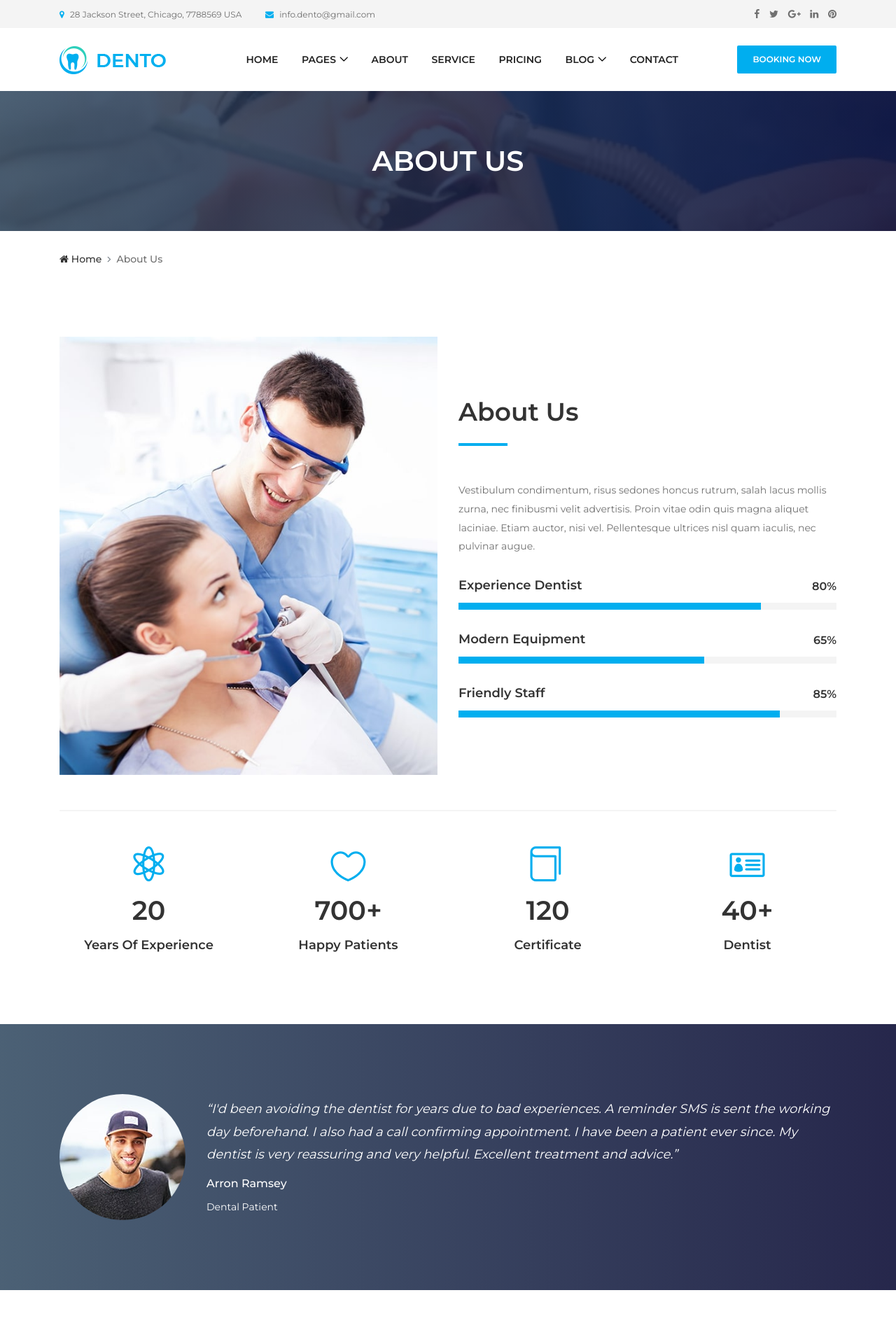
After one commit to jooydebnath/dentist, a Django app: page /about/ in a window 1280 px wide. The commit adds this page. Shown: the top 1920 px of the page at 70% size. Run offline with Django 3.2, Linux system fonts and the light colour scheme; some libraries are stand-ins or nearby versions; some web fonts are replaced.

Commit message:
add about page, service page, pricing page and dynamic all pages

```diff
--- /dev/null
+++ b/website/templates/about.html
@@ -0,0 +1,275 @@
+{% extends "base.html" %}
+{% load static %}
+{% block content %}
+{% include 'navbar.html' %}
+
+
+  <!-- ***** Breadcrumb Area Start ***** -->
+  <div class="breadcumb-area bg-img bg-gradient-overlay" style="background-image: url({% static 'website/img/bg-img/12.jpg' %});">
+    <div class="container h-100">
+      <div class="row h-100 align-items-center">
+        <div class="col-12">
+          <h2 class="title">About Us</h2>
+        </div>
+      </div>
+    </div>
+  </div>
+  <div class="breadcumb--con">
+    <div class="container">
+      <div class="row">
+        <div class="col-12">
+          <nav aria-label="breadcrumb">
+            <ol class="breadcrumb">
+              <li class="breadcrumb-item"><a href="#"><i class="fa fa-home"></i> Home</a></li>
+              <li class="breadcrumb-item active" aria-current="page">About Us</li>
+            </ol>
+          </nav>
+        </div>
+      </div>
+    </div>
+  </div>
+  <!-- ***** Breadcrumb Area End ***** -->
+
+  <!-- ****** About Us Area Start ******* -->
+  <section class="dento-about-us-area mt-70">
+    <div class="container">
+      <div class="row align-items-center">
+        <!-- About Us Thumbnail -->
+        <div class="col-12 col-md-6">
+          <div class="about-us-thumbnail mb-50">
+            <img src="{% static 'website/img/bg-img/15.jpg' %}" alt="">
+          </div>
+        </div>
+        <!-- About Content -->
+        <div class="col-12 col-md-6">
+          <div class="about-us-content mb-50">
+            <!-- Section Heading -->
+            <div class="section-heading">
+              <h2>About Us</h2>
+              <div class="line"></div>
+            </div>
+            <p>Vestibulum condimentum, risus sedones honcus rutrum, salah lacus mollis zurna, nec finibusmi velit advertisis. Proin vitae odin quis magna aliquet laciniae. Etiam auctor, nisi vel. Pellentesque ultrices nisl quam iaculis, nec pulvinar
+              augue.</p>
+
+            <!-- Single Skills Area -->
+            <div class="single-skills-area mt-30">
+              <h6>Experience Dentist</h6>
+              <div id="bar1" class="barfiller">
+                <span class="tip"></span>
+                <span class="fill" data-percentage="80"></span>
+              </div>
+            </div>
+
+            <!-- Single Skills Area -->
+            <div class="single-skills-area mt-30">
+              <h6>Modern Equipment</h6>
+              <div id="bar2" class="barfiller">
+                <span class="tip"></span>
+                <span class="fill" data-percentage="65"></span>
+              </div>
+            </div>
+
+            <!-- Single Skills Area -->
+            <div class="single-skills-area mt-30">
+              <h6>Friendly Staff</h6>
+              <div id="bar3" class="barfiller">
+                <span class="tip"></span>
+                <span class="fill" data-percentage="85"></span>
+              </div>
+            </div>
+          </div>
+        </div>
+      </div>
+    </div>
+  </section>
+  <!-- ****** About Us Area End ****** -->
+
+  <div class="container">
+    <div class="dento-border clearfix"></div>
+  </div>
+
+  <!-- Cool Facts Area Start -->
+  <section class="dento-cta-area">
+    <div class="container">
+      <div class="row">
+        <!-- Cool Facts Area -->
+        <div class="col-12 col-sm-6 col-lg-3">
+          <div class="single-cta text-center mt-50 mb-100">
+            <i class="icon_genius"></i>
+            <h2><span class="counter">20</span></h2>
+            <h5>Years Of Experience</h5>
+          </div>
+        </div>
+
+        <!-- Cool Facts Area -->
+        <div class="col-12 col-sm-6 col-lg-3">
+          <div class="single-cta text-center mt-50 mb-100">
+            <i class="icon_heart_alt"></i>
+            <h2><span class="counter">700</span>+</h2>
+            <h5>Happy Patients</h5>
+          </div>
+        </div>
+
+        <!-- Cool Facts Area -->
+        <div class="col-12 col-sm-6 col-lg-3">
+          <div class="single-cta text-center mt-50 mb-100">
+            <i class="icon_book_alt"></i>
+            <h2><span class="counter">120</span></h2>
+            <h5>Certificate</h5>
+          </div>
+        </div>
+
+        <!-- Cool Facts Area -->
+        <div class="col-12 col-sm-6 col-lg-3">
+          <div class="single-cta text-center mt-50 mb-100">
+            <i class="icon_id"></i>
+            <h2><span class="counter">40</span>+</h2>
+            <h5>Dentist</h5>
+          </div>
+        </div>
+      </div>
+    </div>
+  </section>
+  <!-- Cool Facts Area End -->
+
+  <!-- ***** Testimonials Area Start ***** -->
+  <section class="testimonials-area section-padding-100 bg-img bg-gradient-overlay jarallax clearfix" style="background-image: url('img/bg-img/7.jpg');">
+    <div class="container">
+      <div class="row">
+        <div class="col-12">
+          <!-- Testimonials Slides -->
+          <div class="testimonials-slides owl-carousel">
+            <!-- Single Testimonials Slide -->
+            <div class="single-testimonial-slide d-flex align-items-center">
+              <!-- Thumbnail -->
+              <div class="testimonial-thumb">
+                <img src="{% static 'website/img/bg-img/8.jpg' %}" alt="">
+              </div>
+              <!-- Content -->
+              <div class="testimonial-content">
+                <h5>“I'd been avoiding the dentist for years due to bad experiences. A reminder SMS is sent the working day beforehand. I also had a call confirming appointment. I have been a patient ever since. My dentist is very reassuring and
+                  very helpful. Excellent treatment and advice.”</h5>
+                <h6>Arron Ramsey</h6>
+                <p>Dental Patient</p>
+              </div>
+            </div>
+
+            <!-- Single Testimonials Slide -->
+            <div class="single-testimonial-slide d-flex align-items-center">
+              <!-- Thumbnail -->
+              <div class="testimonial-thumb">
+                <img src="{% static 'website/img/bg-img/8.jpg' %}" alt="">
+              </div>
+              <!-- Content -->
+              <div class="testimonial-content">
+                <h5>“I'd been avoiding the dentist for years due to bad experiences. A reminder SMS is sent the working day beforehand. I also had a call confirming appointment. I have been a patient ever since. My dentist is very reassuring and
+                  very helpful. Excellent treatment and advice.”</h5>
+                <h6>Arron Ramsey</h6>
+                <p>Dental Patient</p>
+              </div>
+            </div>
+
+            <!-- Single Testimonials Slide -->
+            <div class="single-testimonial-slide d-flex align-items-center">
+              <!-- Thumbnail -->
+              <div class="testimonial-thumb">
+                <img src="{% static 'website/img/bg-img/8.jpg' %}" alt="">
+              </div>
+              <!-- Content -->
+              <div class="testimonial-content">
+                <h5>“I'd been avoiding the dentist for years due to bad experiences. A reminder SMS is sent the working day beforehand. I also had a call confirming appointment. I have been a patient ever since. My dentist is very reassuring and
+                  very helpful. Excellent treatment and advice.”</h5>
+                <h6>Arron Ramsey</h6>
+                <p>Dental Patient</p>
+              </div>
+            </div>
+          </div>
+        </div>
+      </div>
+    </div>
+  </section>
+  <!-- ***** Testimonials Area End ***** -->
+
+  <!-- ***** Dento Dentist Area Start ***** -->
+  <section class="dentist-area section-padding-100-0">
+    <div class="container">
+      <div class="row">
+        <!-- Section Heading -->
+        <div class="col-12">
+          <div class="section-heading text-center">
+            <h2>Our Dentist</h2>
+            <div class="line"></div>
+          </div>
+        </div>
+      </div>
+
+      <div class="row">
+        <!-- Single Dentist Area -->
+        <div class="col-12 col-sm-6 col-md-4">
+          <div class="single-dentist-area mb-100">
+            <img src="{% static 'website/img/bg-img/9.png' %}" alt="">
+            <!-- Dentist Content -->
+            <div class="dentist-content">
+              <!-- Social Info -->
+              <div class="dentist-social-info">
+                <a href="#"><i class="fa fa-facebook"></i></a>
+                <a href="#"><i class="fa fa-twitter"></i></a>
+                <a href="#"><i class="fa fa-google-plus"></i></a>
+              </div>
+              <!-- Dentist Info -->
+              <div class="dentist-info bg-gradient-overlay">
+                <h5>Michael Barley</h5>
+                <p>Implant Expert</p>
+              </div>
+            </div>
+          </div>
+        </div>
+
+        <!-- Single Dentist Area -->
+        <div class="col-12 col-sm-6 col-md-4">
+          <div class="single-dentist-area mb-100">
+            <img src="{% static 'website/img/bg-img/10.png' %}" alt="">
+            <!-- Dentist Content -->
+            <div class="dentist-content">
+              <!-- Social Info -->
+              <div class="dentist-social-info">
+                <a href="#"><i class="fa fa-facebook"></i></a>
+                <a href="#"><i class="fa fa-twitter"></i></a>
+                <a href="#"><i class="fa fa-google-plus"></i></a>
+              </div>
+              <!-- Dentist Info -->
+              <div class="dentist-info bg-gradient-overlay">
+                <h5>Michael Barley</h5>
+                <p>Implant Expert</p>
+              </div>
+            </div>
+          </div>
+        </div>
+
+        <!-- Single Dentist Area -->
+        <div class="col-12 col-sm-6 col-md-4">
+          <div class="single-dentist-area mb-100">
+            <img src="{% static 'website/img/bg-img/11.png' %}" alt="">
+            <!-- Dentist Content -->
+            <div class="dentist-content">
+              <!-- Social Info -->
+              <div class="dentist-social-info">
+                <a href="#"><i class="fa fa-facebook"></i></a>
+                <a href="#"><i class="fa fa-twitter"></i></a>
+                <a href="#"><i class="fa fa-google-plus"></i></a>
+              </div>
+              <!-- Dentist Info -->
+              <div class="dentist-info bg-gradient-overlay">
+                <h5>Michael Barley</h5>
+                <p>Implant Expert</p>
+              </div>
+            </div>
+          </div>
+        </div>
+      </div>
+    </div>
+  </section>
+  <!-- ***** Dento Dentist Area End ***** -->
+
+{% include 'footer.html' %}
+{% endblock %}
--- a/website/templates/navbar.html
+++ b/website/templates/navbar.html
@@ -87,9 +87,9 @@
                       </li>
                     </ul>
                   </li>
-                  <li><a href="about.html">About</a></li>
-                  <li><a href="service.html">Service</a></li>
-                  <li><a href="pricing.html">Pricing</a></li>
+                  <li><a href="{% url 'about' %}">About</a></li>
+                  <li><a href="{% url 'service' %}">Service</a></li>
+                  <li><a href="{% url 'pricing' %}">Pricing</a></li>
                   <li><a href="#">Blog</a>
                     <ul class="dropdown">
                       <li><a href="blog.html">- Blog</a></li>
--- a/website/urls.py
+++ b/website/urls.py
@@ -4,4 +4,7 @@ from . import views
 urlpatterns = [
     path('', views.home, name="home"),
     path('contact/', views.contact, name="contact"),
+    path('about/', views.about, name="about"),
+    path('service/', views.service, name="service"),
+    path('pricing/', views.pricing, name="pricing"),
 ]
--- a/website/views.py
+++ b/website/views.py
@@ -21,3 +21,14 @@ def contact(request):
         return render(request, 'contact.html', {'message_name': message_name})
     else:
         return render(request, 'contact.html', {})
+
+
+def about(request):
+    return render(request, 'about.html', {})
+
+def service(request):
+    return render(request, 'service.html', {})
+
+
+def pricing(request):
+    return render(request, 'pricing.html', {})
```
Also changed, not shown: website/templates/pricing.html (added, +173 -0 lines), website/templates/service.html (added, +245 -0 lines).
